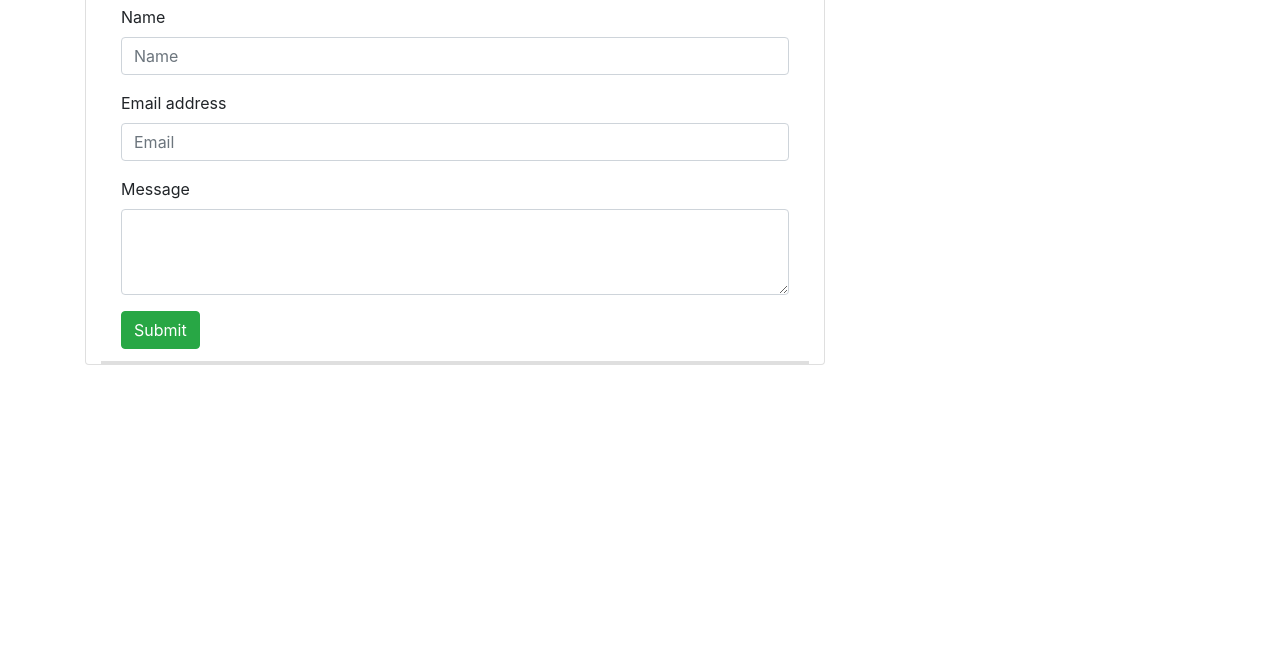
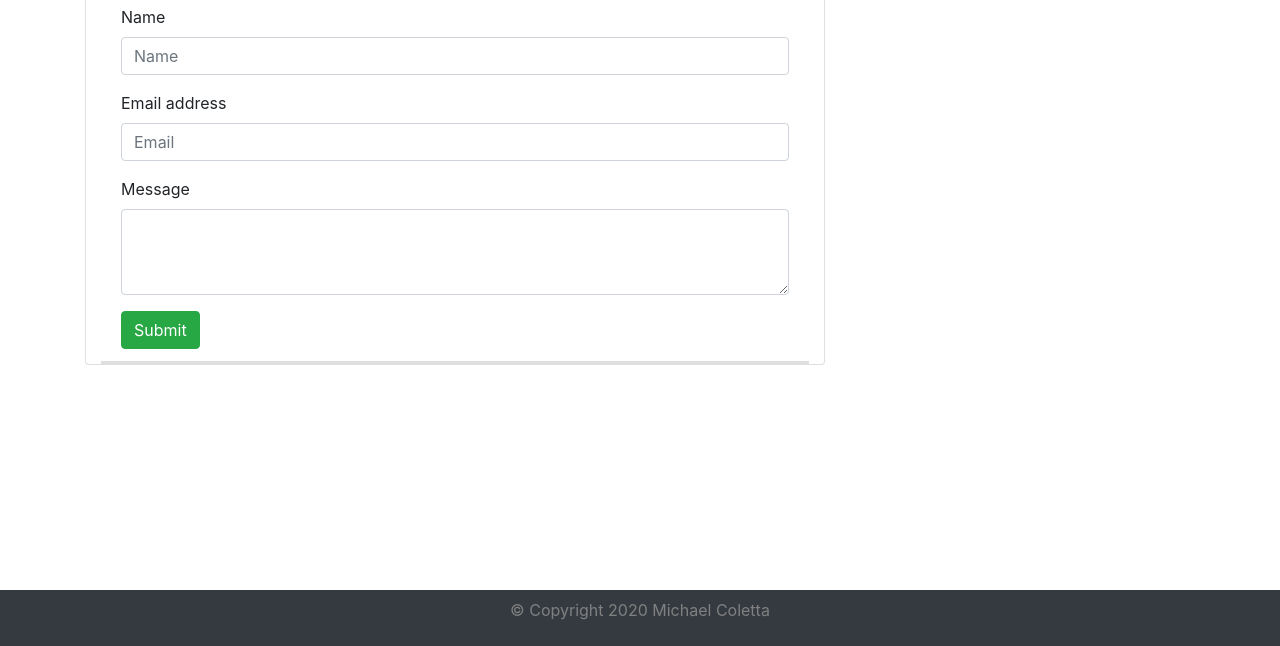
Before and after one commit to MikeColetta/Portfolio, a plain HTML site: page contact.html in a window 1280 px wide. Shown: the part 154-800 px from the top of the page. Drawn offline with nearby package versions, Linux system fonts and the light colour scheme.

Commit message:
Added copyright footer

```diff
--- a/contact.html
+++ b/contact.html
@@ -60,6 +60,13 @@
         </div>
     </main>
 
+    <!-- Footer -->
+    <footer>
+        <nav class="navbar fixed-bottom navbar-light bg-dark">
+            <a class="navbar-nav m-auto" href="#"><p class="copyright">© Copyright 2020 Michael Coletta</p></a>
+        </nav>
+    </footer>
+
     <!-- Scripts -->
     <script src="https://code.jquery.com/jquery-3.5.1.slim.min.js" integrity="sha384-DfXdz2htPH0lsSSs5nCTpuj/zy4C+OGpamoFVy38MVBnE+IbbVYUew+OrCXaRkfj" crossorigin="anonymous"></script>
     <script src="https://cdn.jsdelivr.net/npm/bootstrap@4.5.3/dist/js/bootstrap.bundle.min.js" integrity="sha384-ho+j7jyWK8fNQe+A12Hb8AhRq26LrZ/JpcUGGOn+Y7RsweNrtN/tE3MoK7ZeZDyx" crossorigin="anonymous"></script>
--- a/customStyle.css
+++ b/customStyle.css
@@ -55,3 +55,7 @@ a.navlink {
 .img-column {
     margin: 20px;
 }
+
+.copyright {
+    color: gray;
+}
```
Also changed, not shown: index.html (+7 -0 lines), portfolio.html (+7 -0 lines).
